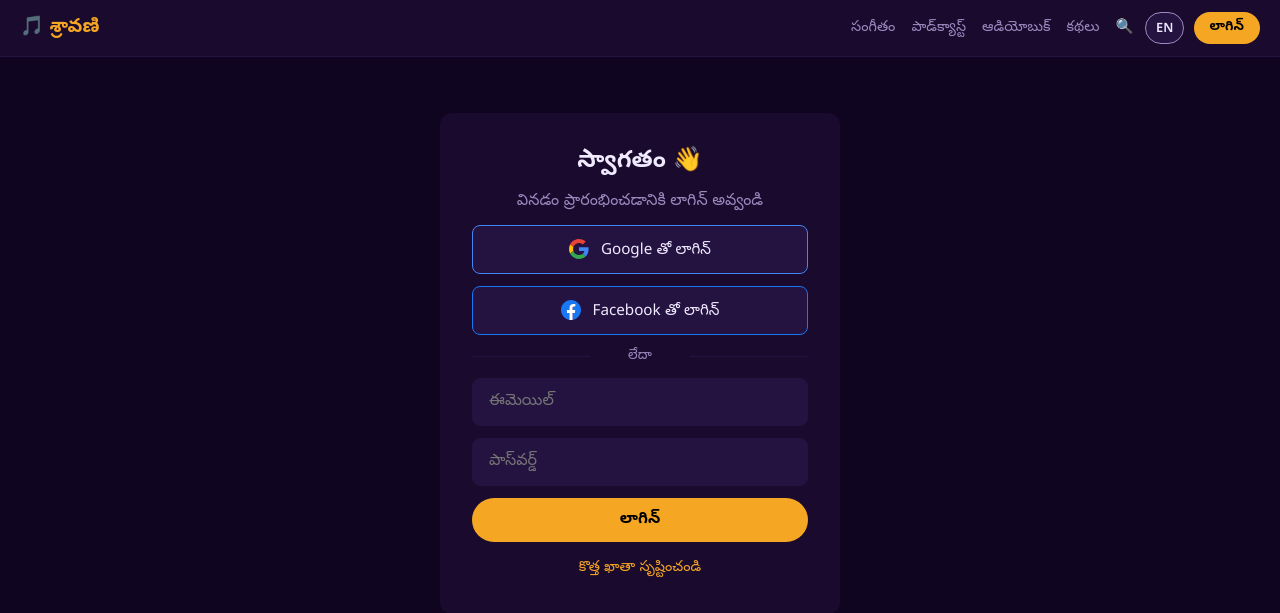
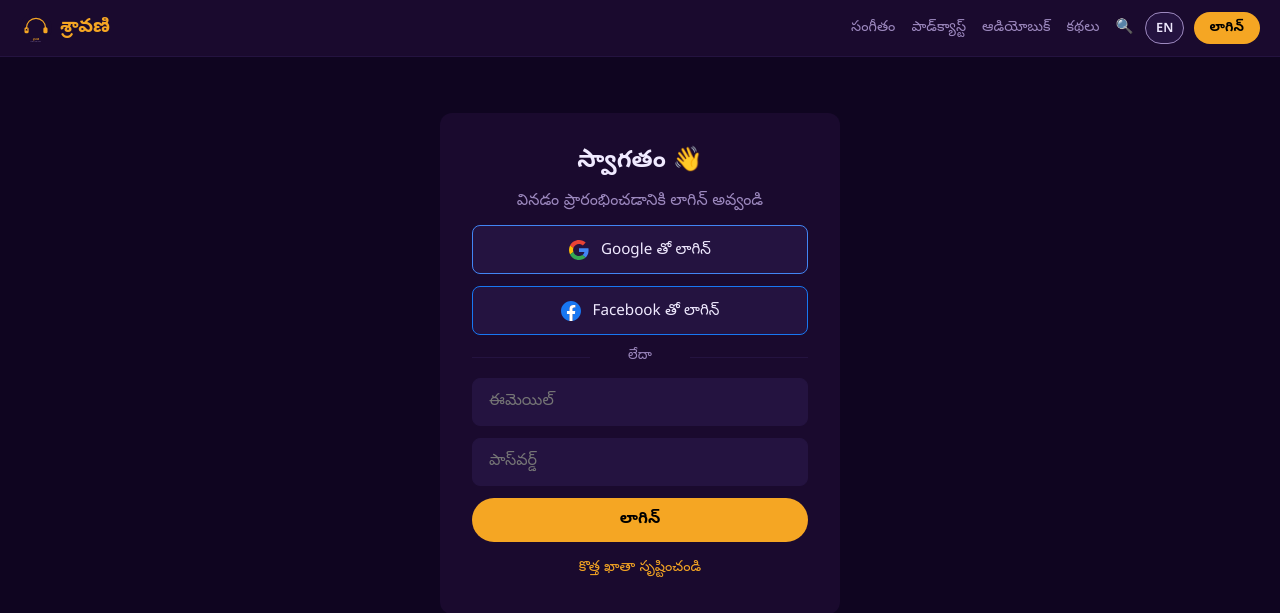
Before and after one commit to mvkrishna86/telugu-audio-platform, a FastAPI app: page /login?next=/admin in a window 1280 px wide. Shown: the top 613 px of the page. Run offline with FastAPI, Linux system fonts and the light colour scheme; some libraries are stand-ins or nearby versions.

Commit message:
Add headphone logo with శ letter for Sraavani
SVG logo: headphone shape with శ in left ear cup, gold on dark purple.
Shows in navbar alongside app name. PWA icons updated to brand color.

Co-Authored-By: Claude <noreply@anthropic.com>

```diff
--- a/app/static/css/style.css
+++ b/app/static/css/style.css
@@ -30,7 +30,8 @@ button { cursor: pointer; font-family: var(--font); }
   border-bottom: 1px solid var(--bg3);
   position: sticky; top: 0; z-index: 100;
 }
-.nav-brand { font-size: 1.2rem; font-weight: 700; color: var(--accent); white-space: nowrap; flex: 1; }
+.nav-brand { font-size: 1.2rem; font-weight: 700; color: var(--accent); white-space: nowrap; flex: 1; display: flex; align-items: center; gap: 0.5rem; }
+.nav-logo { width: 32px; height: 32px; border-radius: 50%; flex-shrink: 0; }
 .nav-links { display: flex; gap: 1rem; align-items: center; }
 .nav-links a { color: var(--text-muted); font-size: 0.9rem; transition: color .2s; white-space: nowrap; }
 .nav-links a:hover { color: var(--text); }
--- a/app/templates/base.html
+++ b/app/templates/base.html
@@ -18,7 +18,10 @@
 <body>
 
 <nav class="navbar">
-  <a href="/" class="nav-brand">🎵 {% if lang == 'en' %}Sraavani{% else %}శ్రావణి{% endif %}</a>
+  <a href="/" class="nav-brand">
+    <img src="/static/icons/logo.svg" alt="శ్రావణి" class="nav-logo" />
+    {% if lang == 'en' %}Sraavani{% else %}శ్రావణి{% endif %}
+  </a>
 
   <div class="nav-links">
     <a href="/browse/music">{% if lang == 'en' %}Music{% else %}సంగీతం{% endif %}</a>
```
Also changed, not shown: app/static/icons/icon-192.png, app/static/icons/icon-512.png, app/static/icons/logo.svg (added).
